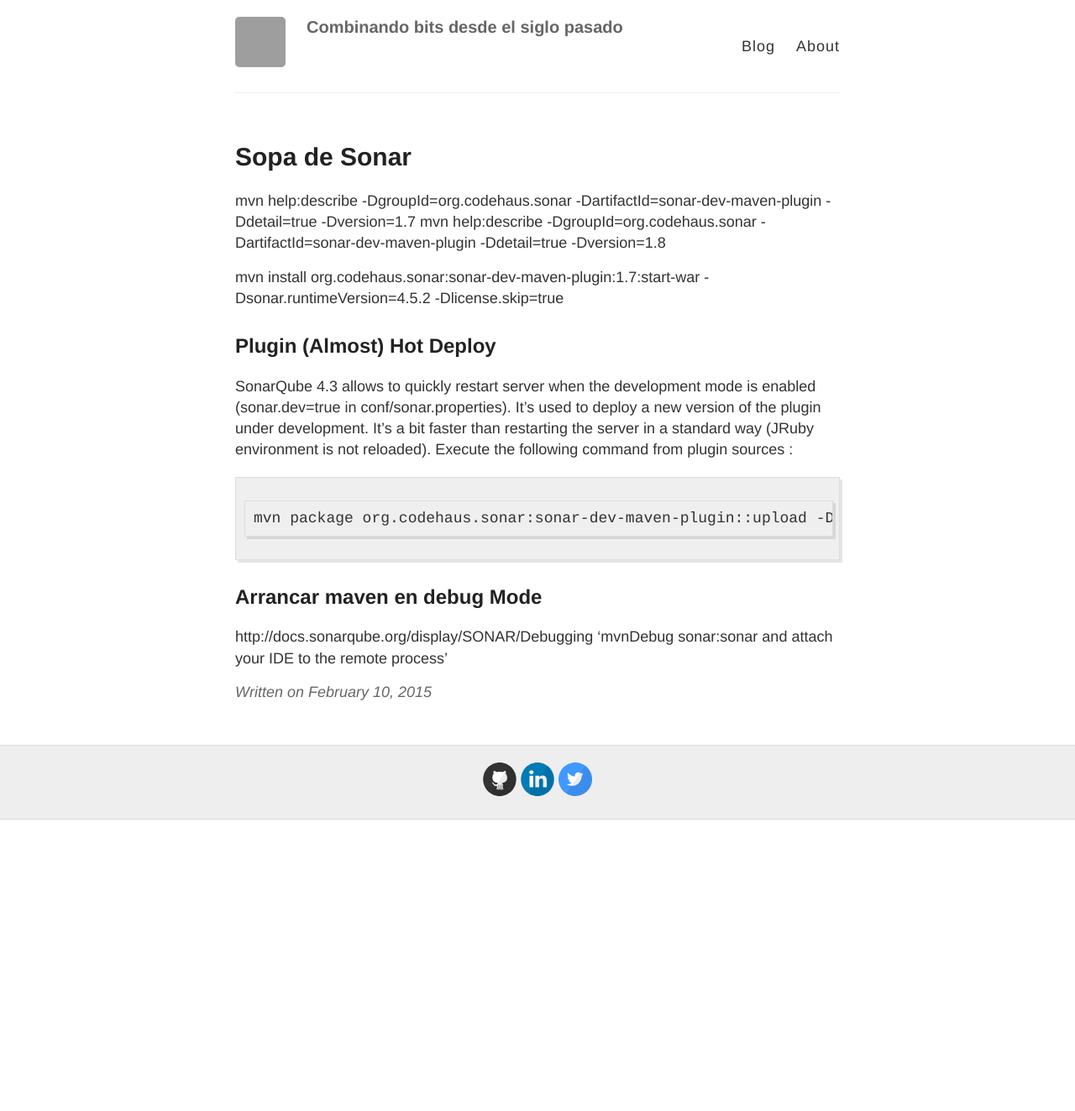
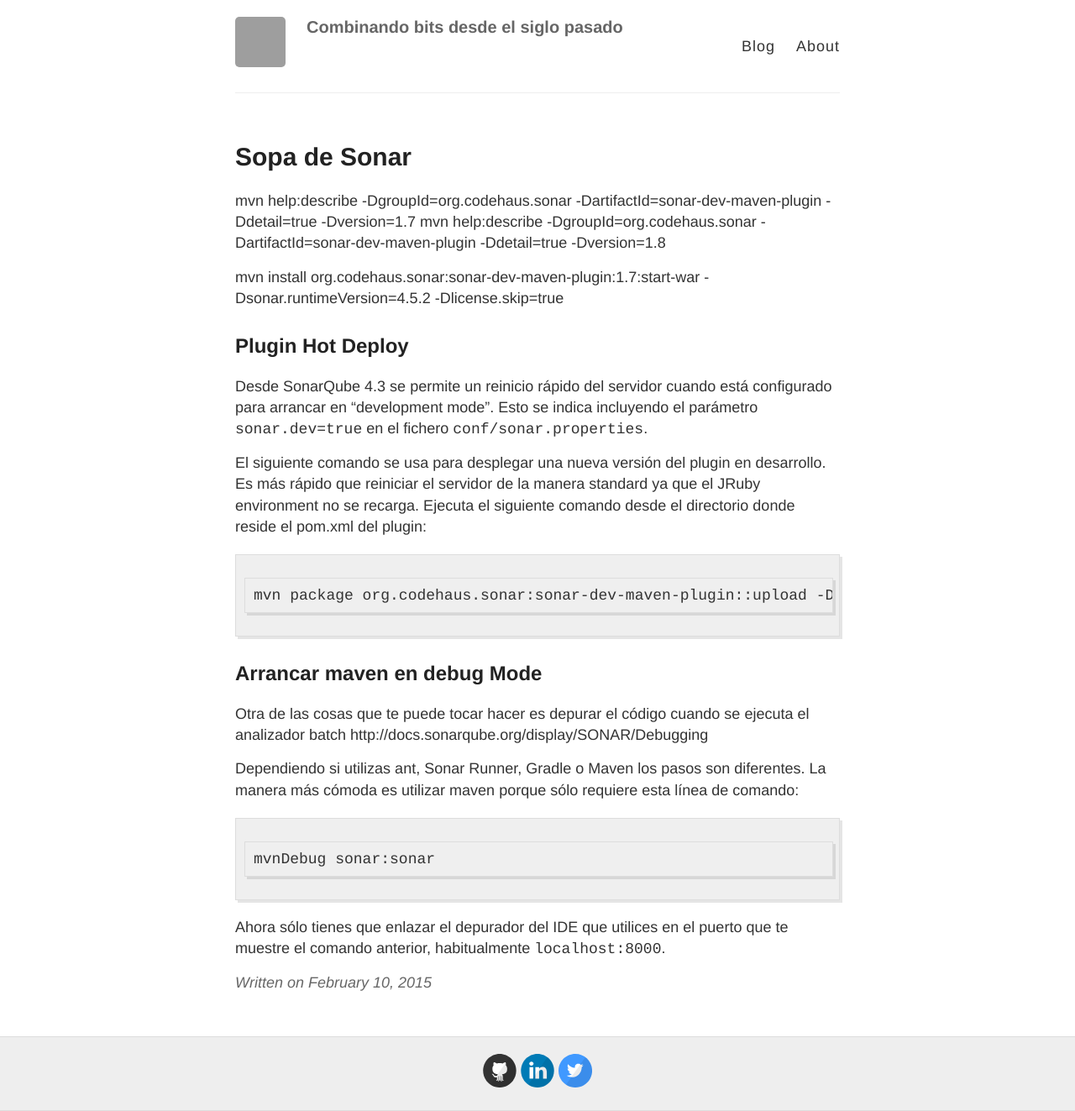
Before and after one commit to alpoza/alpoza.github.io, a Jekyll site: the page built from _posts/2015-2-10-Sopa-de-sonar.md, in a window 1280 px wide. Shown: the whole page at 84% size. Built offline with Jekyll 4.4.1, drawn with Linux system fonts in a browser that asks for light colours; Markdown is read by kramdown in place of the engine named in the settings; comment, search, counter and statistics services are not loaded; before the commit the page ends 976 px from its top, so only the background shows below that; grey boxes are pictures that could not be loaded.

Commit message:
Update 2015-2-10-Sopa-de-sonar.md

```diff
--- a/_posts/2015-2-10-Sopa-de-sonar.md
+++ b/_posts/2015-2-10-Sopa-de-sonar.md
@@ -15,14 +15,22 @@
 
 mvn install org.codehaus.sonar:sonar-dev-maven-plugin:1.7:start-war -Dsonar.runtimeVersion=4.5.2 -Dlicense.skip=true
 
-## Plugin (Almost) Hot Deploy
+## Plugin Hot Deploy
 
-SonarQube 4.3 allows to quickly restart server when the development mode is enabled (sonar.dev=true in conf/sonar.properties). It's used to deploy a new version of the plugin under development. It's a bit faster than restarting the server in a standard way (JRuby environment is not reloaded). Execute the following command from plugin sources :
+Desde SonarQube 4.3 se permite un reinicio rápido del servidor cuando está configurado para arrancar en "development mode". Esto se indica incluyendo el parámetro `sonar.dev=true` en el fichero `conf/sonar.properties`.
+
+El siguiente comando se usa para desplegar una nueva versión del plugin en desarrollo. Es más rápido que reiniciar el servidor de la manera standard ya que el JRuby environment no se recarga. Ejecuta el siguiente comando desde el directorio donde reside el pom.xml del plugin:
 
     mvn package org.codehaus.sonar:sonar-dev-maven-plugin::upload -DsonarHome=/path/to/server/home -DsonarUrl=http://localhost:9000
 
 
 ## Arrancar maven en debug Mode
 
+Otra de las cosas que te puede tocar hacer es depurar el código cuando se ejecuta el analizador batch
 http://docs.sonarqube.org/display/SONAR/Debugging
-'mvnDebug sonar:sonar and attach your IDE to the remote process'
+
+Dependiendo si utilizas ant, Sonar Runner, Gradle o Maven los pasos son diferentes. La manera más cómoda es utilizar maven porque sólo requiere esta línea de comando:
+
+    mvnDebug sonar:sonar
+
+Ahora sólo tienes que enlazar el depurador del IDE que utilices en el puerto que te muestre el comando anterior, habitualmente `localhost:8000`.
```
